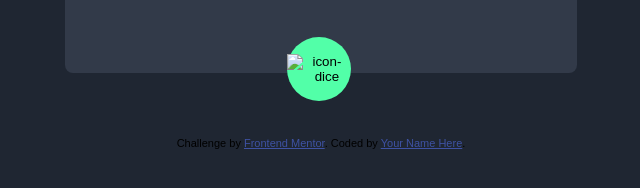
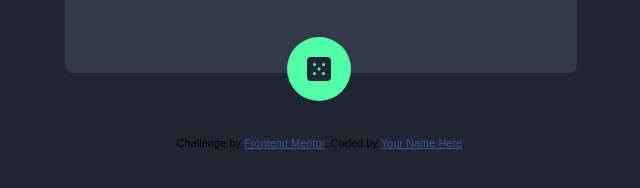
Before and after one commit to nitromove/advicegenerator, a plain HTML site: page index.html in a window 1280 px wide. Shown: the part 526-714 px from the top of the page, 319-959 px from the left. Drawn offline with Linux system fonts and the light colour scheme; files whose address does not match are found by name.

Commit message:
Update index.html

```diff
--- a/index.html
+++ b/index.html
@@ -38,7 +38,7 @@
         >
       </p>
       <div class="pattern"></div>
-        <button class="dice" id="dice" onclick="qouteLoad()"><img src="images/icon-dice.svg" alt="icon-dice" /></button>
+        <button class="dice" id="dice" onclick="qouteLoad()"><img src="icon-dice.svg" alt="icon-dice" /></button>
     </div>
 
     <div class="attribution">
```
Lines whose indentation alone changed are shown as unchanged.
